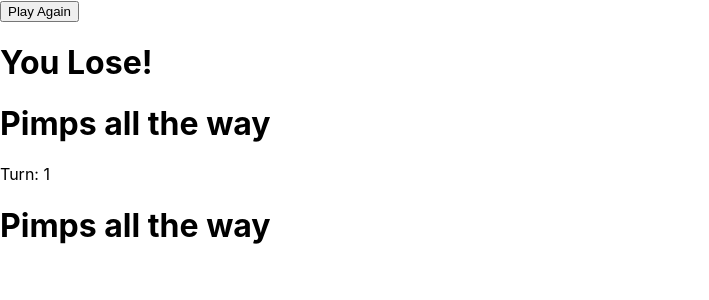
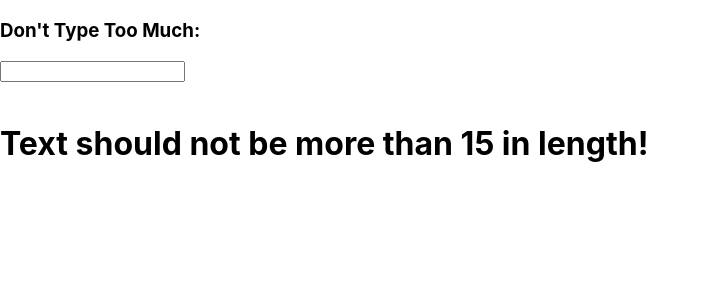
Before and after one commit to davido242/react-redux-class, a React (Create React App) app: page / in a window 1280 px wide. Shown: the top 300 px of the page, without its empty margins (0-709 px from the left). Built offline with nearby package versions, Linux system fonts and the light colour scheme.

Commit message:
Changed inline css conditionally based on component state

```diff
--- a/src/App.js
+++ b/src/App.js
@@ -1,44 +1,39 @@
 import React from 'react';
 // import ReactDOM from 'react-dom';
 import Greet from './Greet';
-
-class Results extends React.Component {
-  constructor(props) {
-    super(props);
-  }
-  render() {
-    return (
-      <h1>
-      {this.props.fiftyFifty ? "You Win!" : "You Lose!"}
-      </h1>
-    )
-  };
-};
 
 class GameOfChance extends React.Component {
   constructor(props) {
     super(props);
     this.state = {
-      counter: 1
-    }
-    this.handleClick = this.handleClick.bind(this);
+      input: ''
+    };
+    this.handleChange = this.handleChange.bind(this);
   }
-  handleClick() {
-    this.setState({
-      counter: this.state.counter + 1 // change code here
-    });
+  handleChange(event) {
+    this.setState({ input: event.target.value })
   }
   render() {
-    const expression = Math.random() >= 0.5 ? true : false
+    let inputStyle = {
+      border: '1px solid black'
+    };
+
+    if (this.state.input.length > 15) {
+      inputStyle.border = '3px solid red';
+    }
+    const expression = inputStyle.border = '3px solid red' ? true : false;
+
     return (
       <div>
-        <button onClick={this.handleClick}>Play Again</button>
-        { /* change code below this line */ }
-        <Results fiftyFifty={expression} />
-        <Greet fiftyFifty={expression} />
-        { /* change code above this line */ }
-        <p>{'Turn: ' + this.state.counter}</p>
-        < Greet />
+        <h3>Don't Type Too Much:</h3>
+        <input
+          type="text"
+          style={inputStyle}
+          value={this.state.input}
+          onChange={this.handleChange} />
+          <br />
+          <br />
+          < Greet Greet={expression} />
       </div>
     );
   }
--- a/src/Greet.js
+++ b/src/Greet.js
@@ -7,7 +7,7 @@ class Greet extends React.Component {
   }
   render() {
     return (
-     <h1>Pimps all the way</h1>
+     <h1>Text should not be more than 15 in length!</h1>
       )
   }
 }
```
